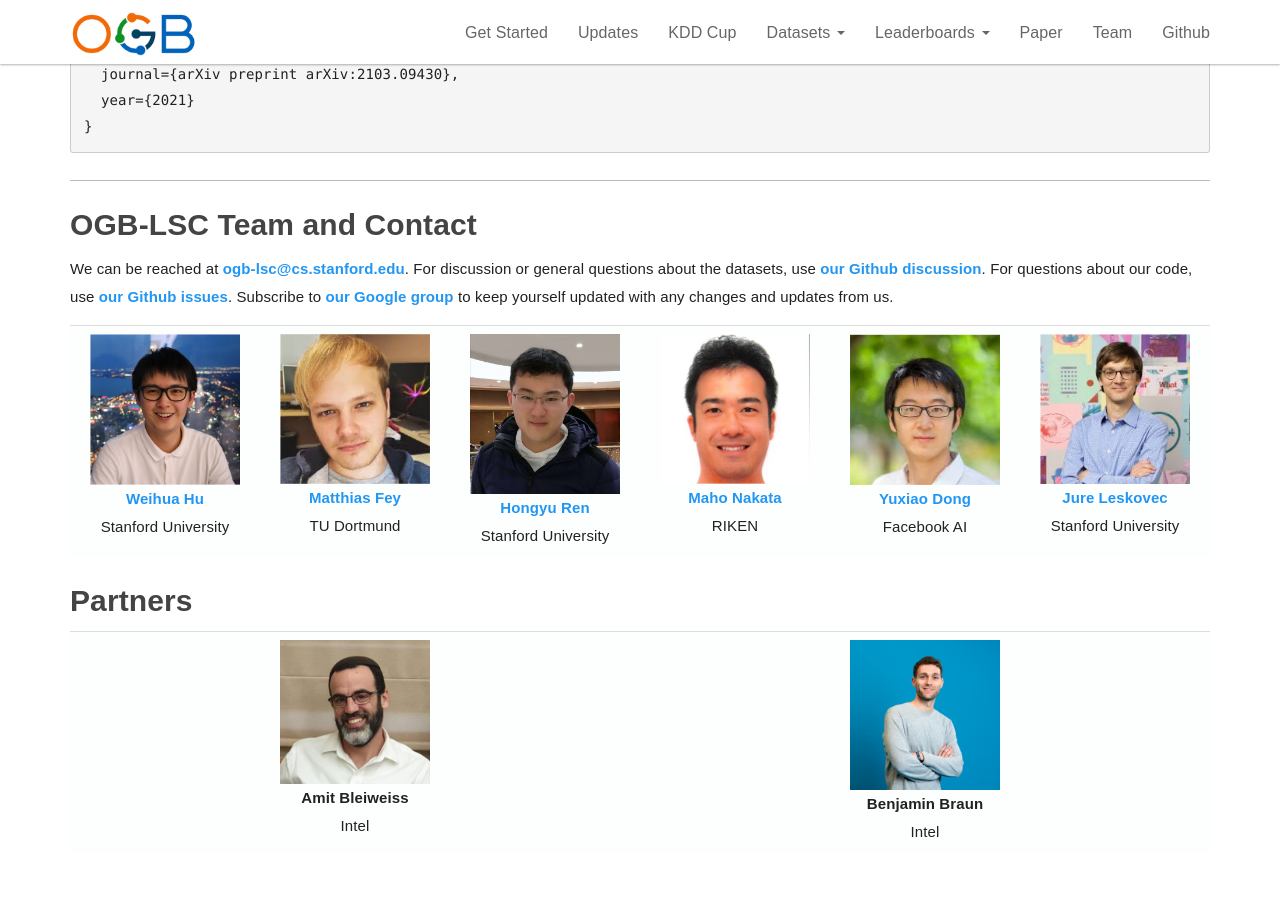
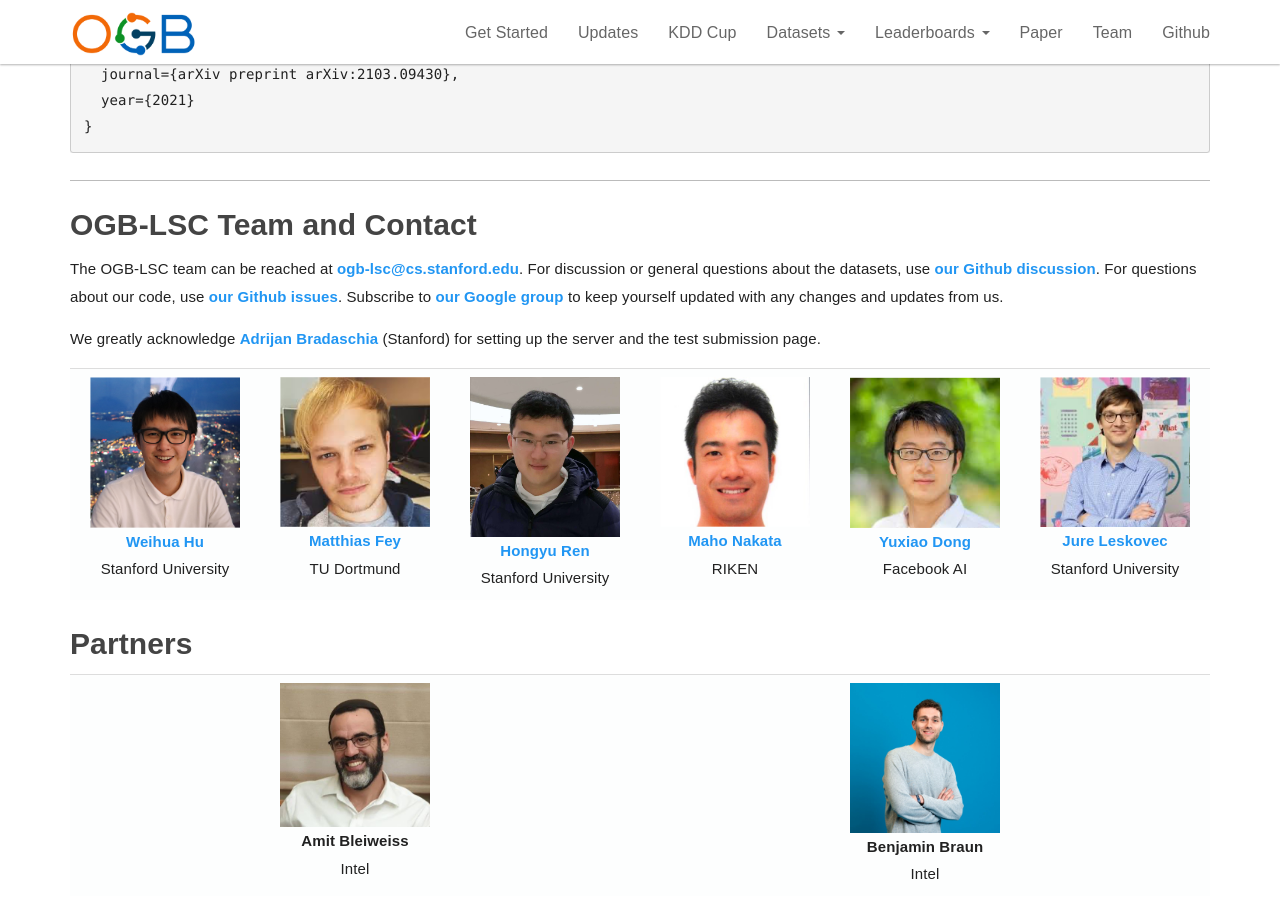
Before and after one commit to snap-stanford/ogb-web, a Jekyll site: the page built from _docs/kddcup2021/overview.md, in a window 1280 px wide and 900 px high, scrolled down 2429 px. Built offline with Jekyll 4.4.1, drawn with Linux system fonts in a browser that asks for light colours.

Commit message:
add adrijan ack

```diff
--- a/_docs/kddcup2021/overview.md
+++ b/_docs/kddcup2021/overview.md
@@ -83,9 +83,11 @@ If you use OGB-LSC in your work, please cite our paper (Bibtex below)
 
 #### **OGB-LSC Team and Contact**
 
-We can be reached at **<ogb-lsc@cs.stanford.edu>**.
+The OGB-LSC team can be reached at **<ogb-lsc@cs.stanford.edu>**.
 For discussion or general questions about the datasets, use **[our Github discussion](https://github.com/snap-stanford/ogb/discussions)**.
 For questions about our code, use **[our Github issues](https://github.com/snap-stanford/ogb/issues)**. Subscribe to **[our Google group](https://groups.google.com/forum/#!forum/open-graph-benchmark)** to keep yourself updated with any changes and updates from us.
+
+We greatly acknowledge **[Adrijan Bradaschia](https://www.linkedin.com/in/adrijan-bradaschia-7b58ba8a/)** (Stanford) for setting up the server and the test submission page.
 
 <table style="background-color:#FDFEFE; border:none;">
   <tr>
```
